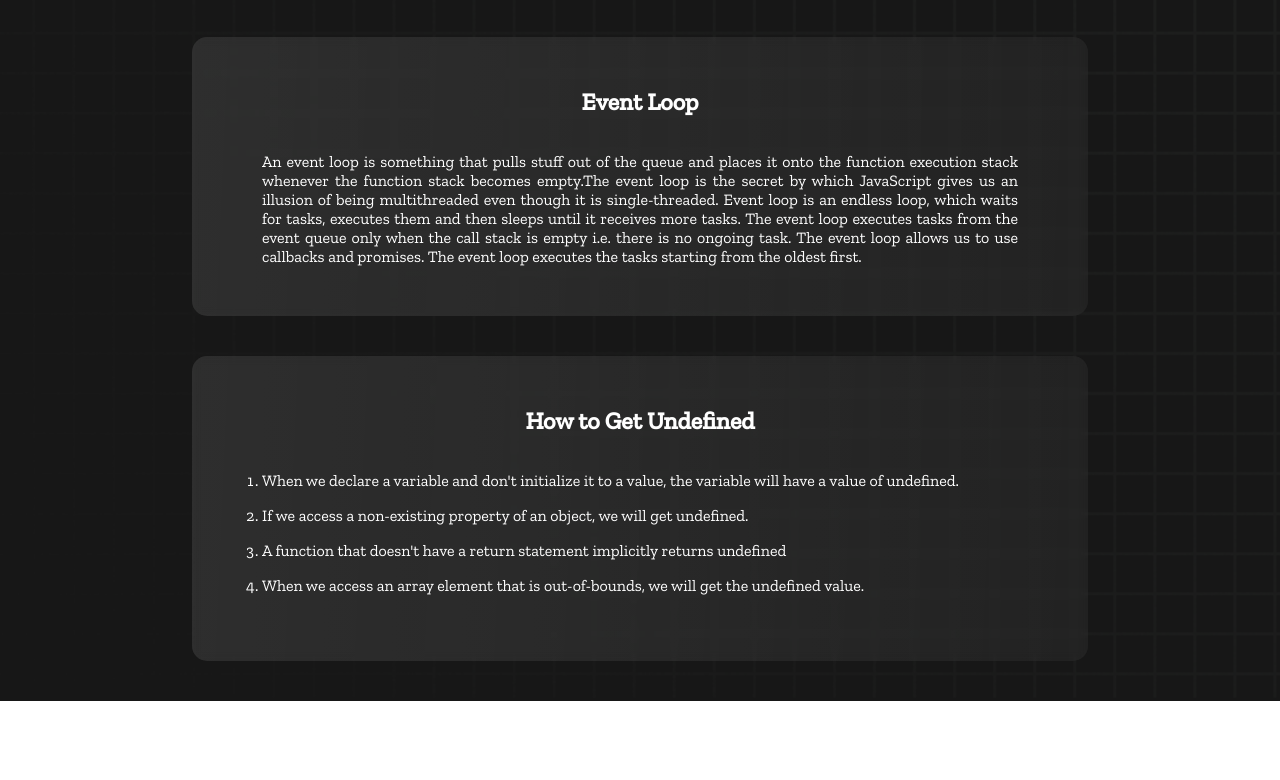
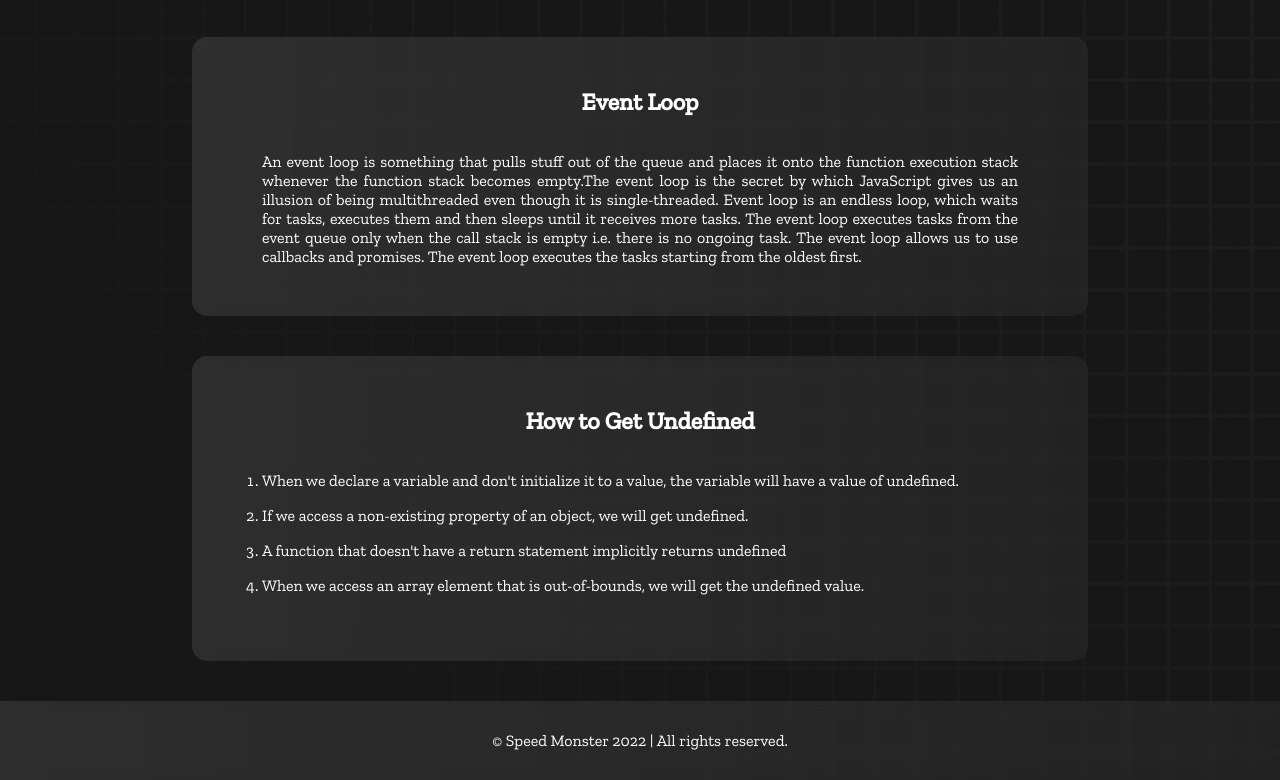
Before and after one commit to sabidsoft/speed-typer, a plain HTML site: page blog.html in a window 1280 px wide. Shown: the part 939-1719 px from the top of the page. Before the commit the page ends 1640 px from the top, so only its background shows below. Drawn offline with nearby package versions, Linux system fonts and the light colour scheme.

Commit message:
footer section added

```diff
--- a/blog.html
+++ b/blog.html
@@ -85,5 +85,13 @@
             </div>
         </section>
     </main>
+
+    <footer>
+        <section>
+            <div class="footer-content">
+                <p>&copy; Speed Monster 2022 | All rights reserved.</p>
+            </div>
+        </section>
+    </footer>
   </body>
 </html>
--- a/styles.css
+++ b/styles.css
@@ -214,6 +214,18 @@ button {
   margin-bottom: 16px;
 }
 
+footer .footer-content {
+  color: #fff;
+  text-align: center;
+  padding: 30px 0;
+  background: linear-gradient(
+    92.49deg,
+    rgba(255, 255, 255, 0.1) 0.18%,
+    rgba(255, 255, 255, 0.05) 99.85%
+  );
+  backdrop-filter: blur(5px);
+}
+
 @media only screen and (max-width: 700px) {
   .box-container {
     padding: 0 20px;
```
